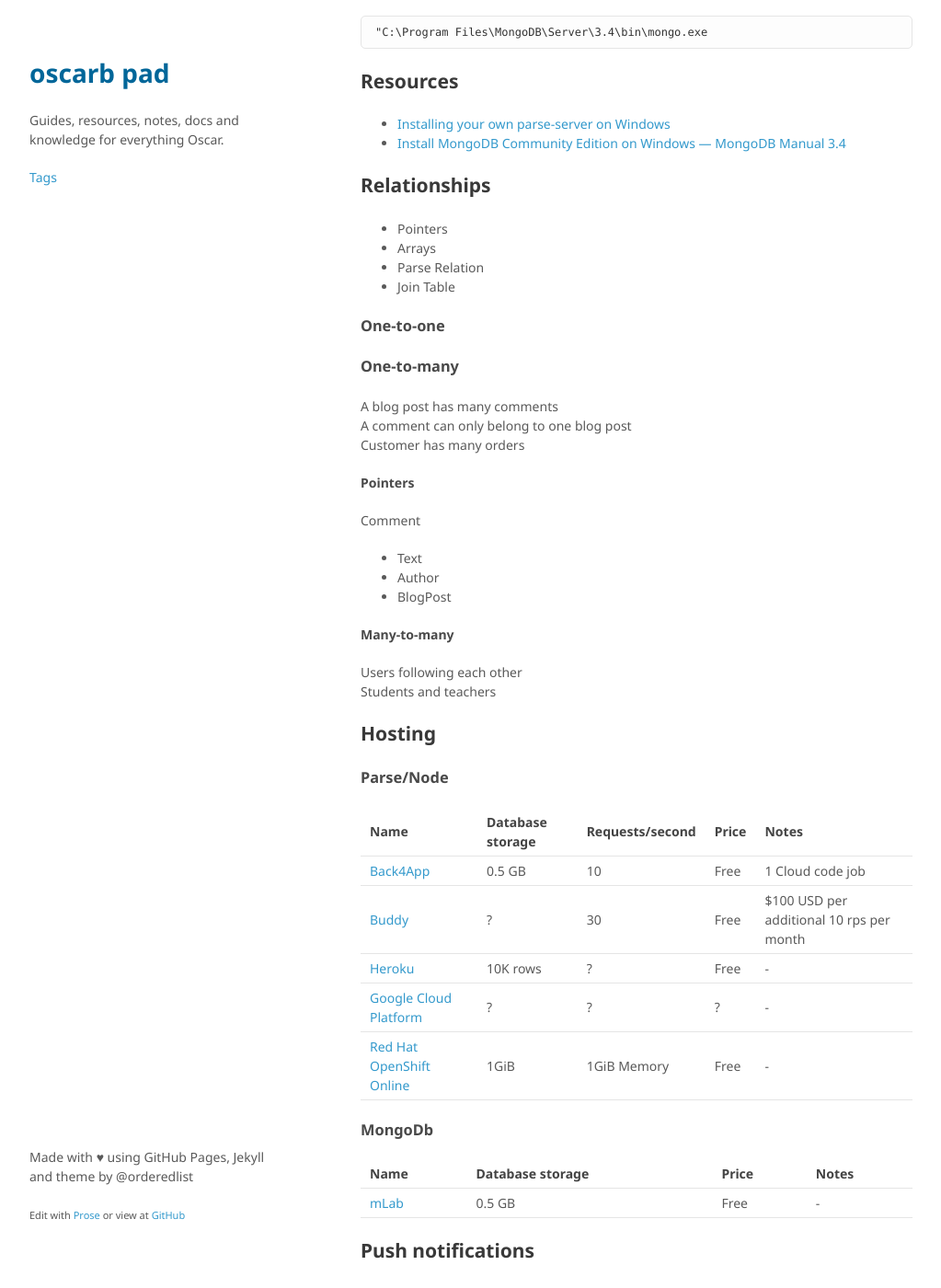
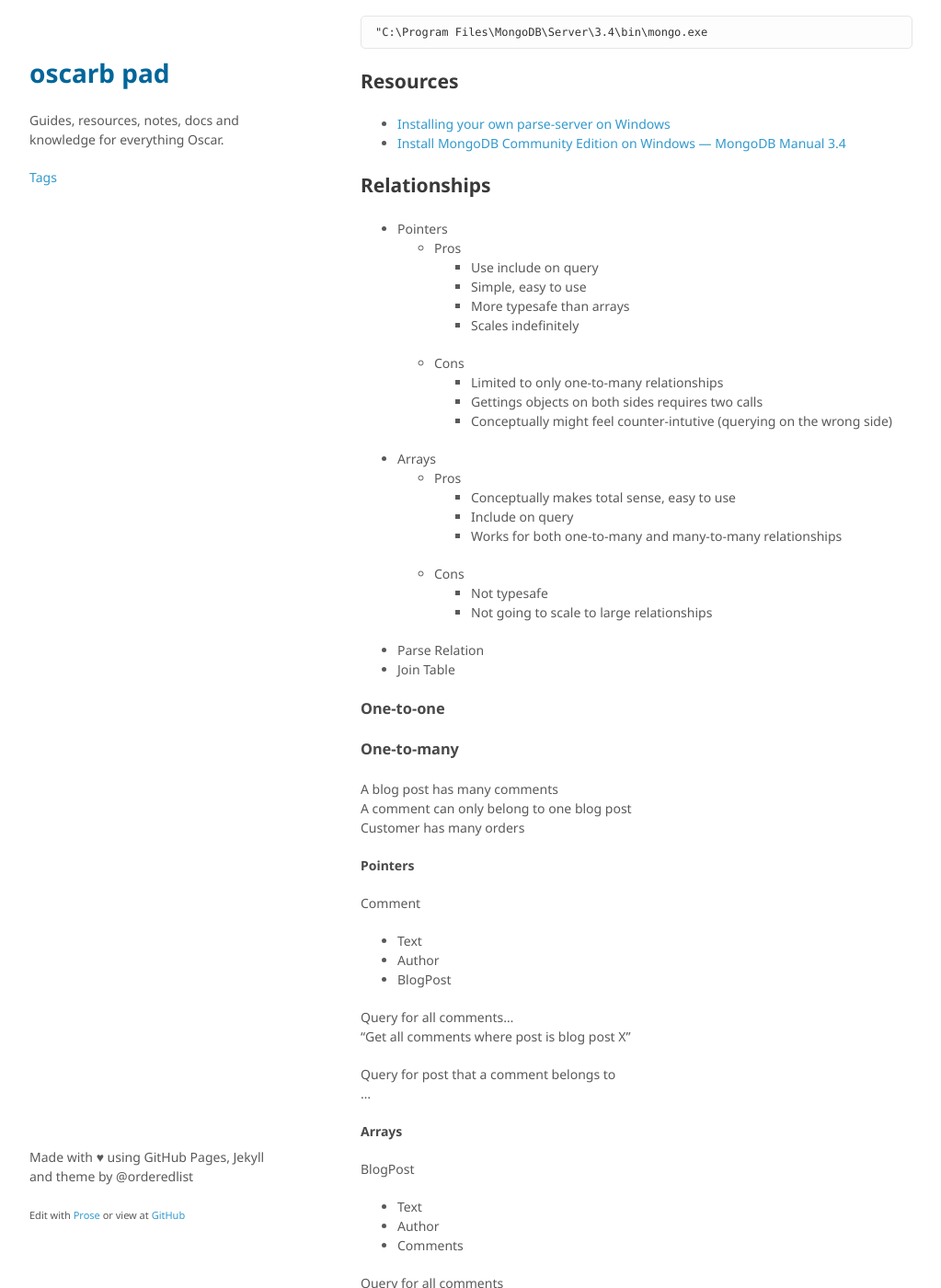
Before and after one commit to oscarb/pad, a Jekyll site: the page built from _docs/parse-server.md, in a window 1280 px wide and 1400 px high, scrolled down 555 px. Shown: the whole window at 92% size, without its empty margins (128-1151 px from the left). Built offline with Jekyll 4.4.1, drawn with Linux system fonts in a browser that asks for light colours; some web fonts are replaced; some of the changed text lies outside the part shown.

Commit message:
Update parse-server.md

```diff
--- a/_docs/parse-server.md
+++ b/_docs/parse-server.md
@@ -38,8 +38,26 @@ If MongoDb fails, [download MongoDb](https://www.mongodb.com/download-center#pro
 
 ## Relationships
 
+
+
 * Pointers
+  - Pros
+    * Use include on query
+    * Simple, easy to use
+    * More typesafe than arrays
+    * Scales indefinitely
+  - Cons
+    * Limited to only one-to-many relationships
+    * Gettings objects on both sides requires two calls
+    * Conceptually might feel counter-intutive (querying on the wrong side)
 * Arrays
+  - Pros
+    * Conceptually makes total sense, easy to use
+    * Include on query
+    * Works for both one-to-many and many-to-many relationships
+  - Cons
+    * Not typesafe
+    * Not going to scale to large relationships
 * Parse Relation
 * Join Table
 
@@ -60,6 +78,23 @@ Comment
  - Author
  - BlogPost
 
+Query for all comments...
+"Get all comments where post is blog post X"
+
+Query for post that a comment belongs to
+...
+
+
+#### Arrays
+
+BlogPost
+ - Text
+ - Author
+ - Comments
+
+Query for all comments
+
+Query for blog post that comment belongs to
 
 
 #### Many-to-many
```
